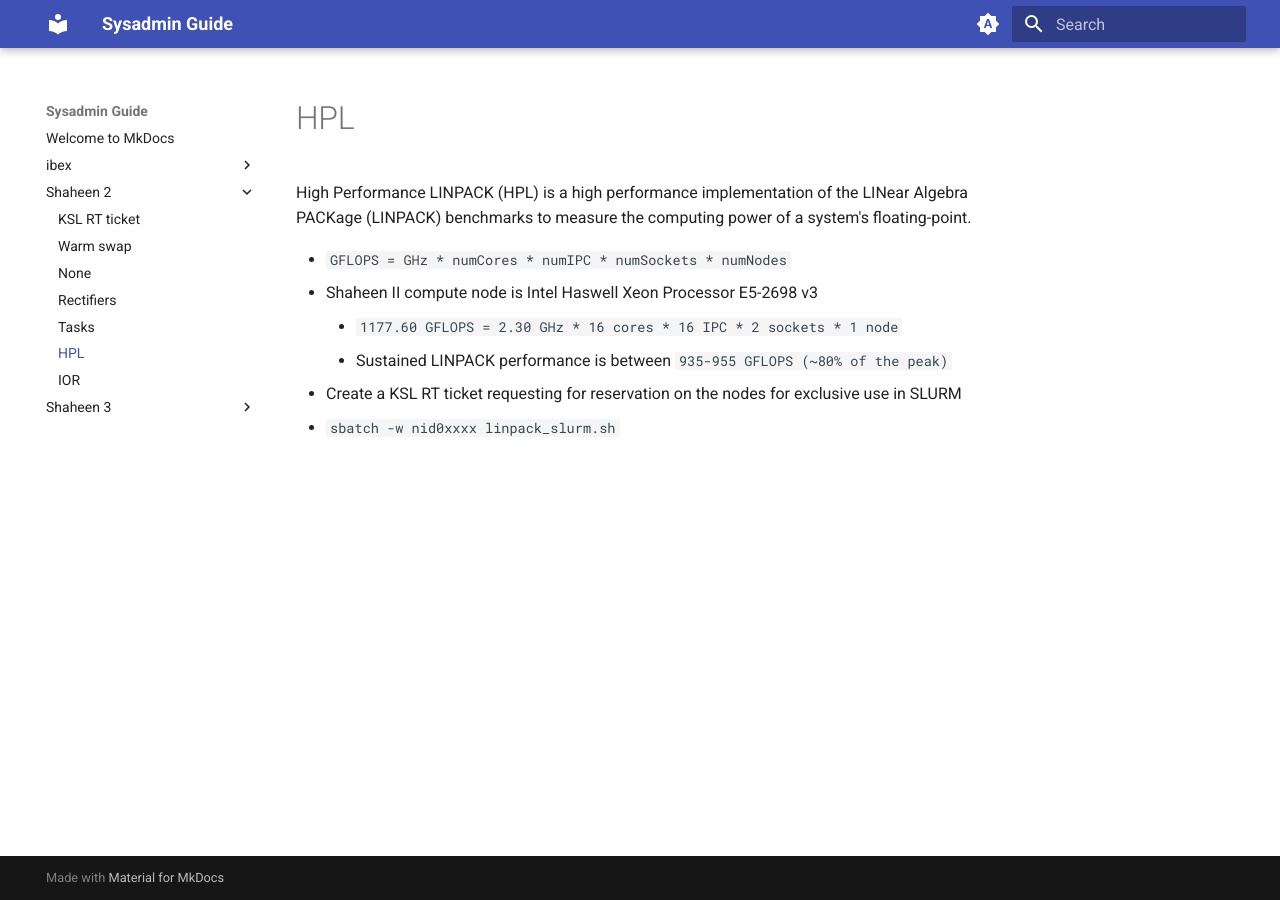
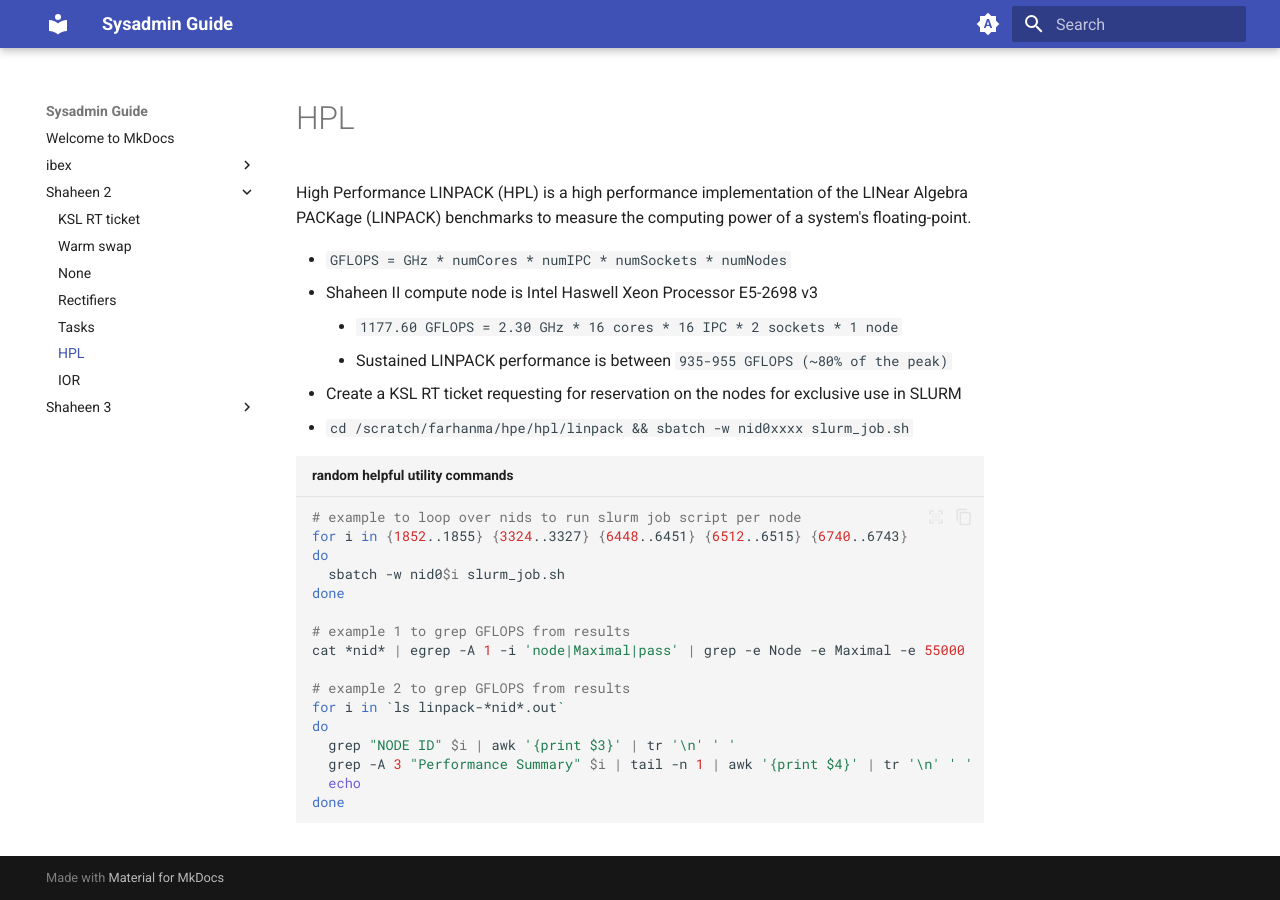
Before and after one commit to farhanma/hpe, an MkDocs documentation site: the page built from docs/shaheen2/hpl/README.md, in a window 1280 px wide. Built offline with MkDocs 1.6.1 and Material for MkDocs 9.7.7, drawn with Linux system fonts in a browser that asks for light colours.

Commit message:
move and restructure

````diff
--- a/docs/shaheen2/hpl/README.md
+++ b/docs/shaheen2/hpl/README.md
@@ -12,4 +12,23 @@ a system's floating-point.
     - Sustained LINPACK performance is between `935-955 GFLOPS (~80% of the peak)`
 - Create a KSL RT ticket requesting for reservation on the nodes for exclusive
   use in SLURM
-- `sbatch -w nid0xxxx linpack_slurm.sh`
+- `cd /scratch/farhanma/hpe/hpl/linpack && sbatch -w nid0xxxx slurm_job.sh`
+
+```sh title="random helpful utility commands"
+# example to loop over nids to run slurm job script per node
+for i in {1852..1855} {3324..3327} {6448..6451} {6512..6515} {6740..6743}
+do
+  sbatch -w nid0$i slurm_job.sh
+done
+
+# example 1 to grep GFLOPS from results
+cat *nid* | egrep -A 1 -i 'node|Maximal|pass' | grep -e Node -e Maximal -e 55000
+
+# example 2 to grep GFLOPS from results
+for i in `ls linpack-*nid*.out`
+do
+  grep "NODE ID" $i | awk '{print $3}' | tr '\n' ' '
+  grep -A 3 "Performance Summary" $i | tail -n 1 | awk '{print $4}' | tr '\n' ' '
+  echo
+done
+```
````
Also changed, not shown: 8 other files.
